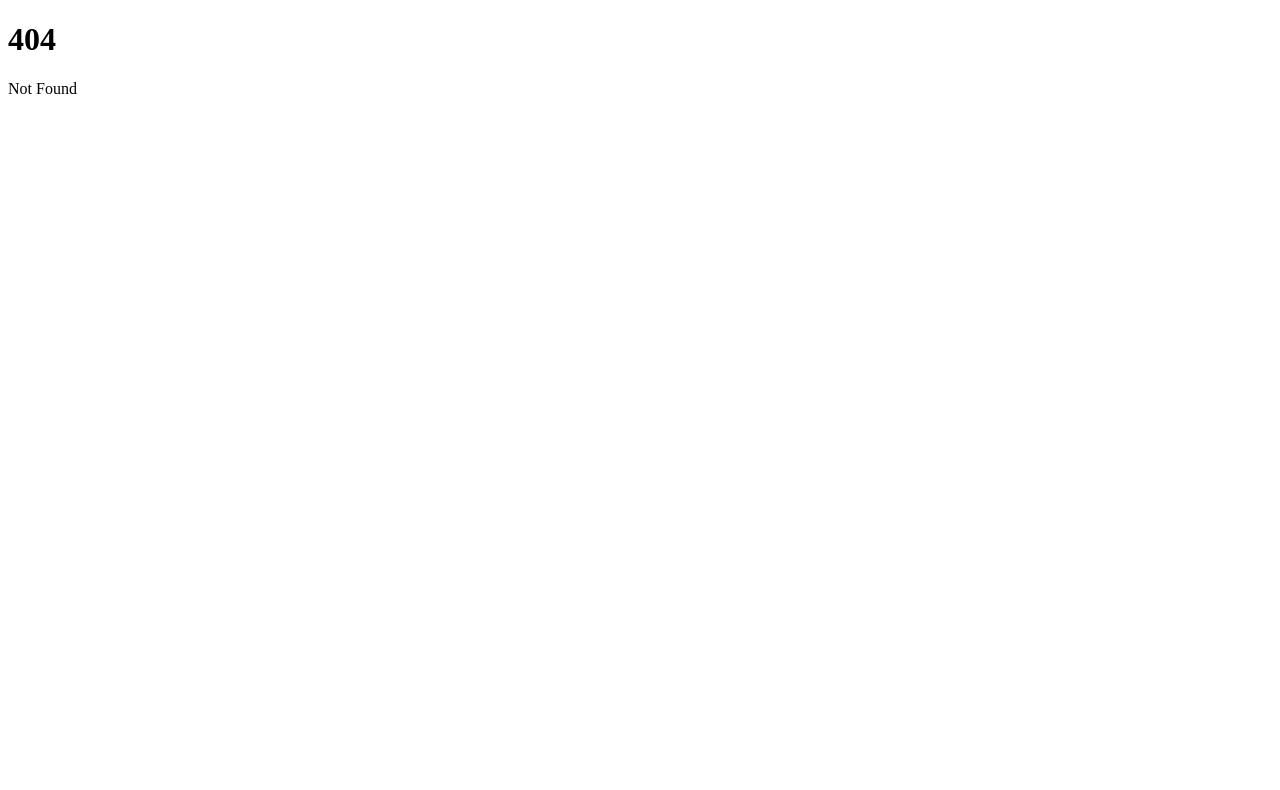
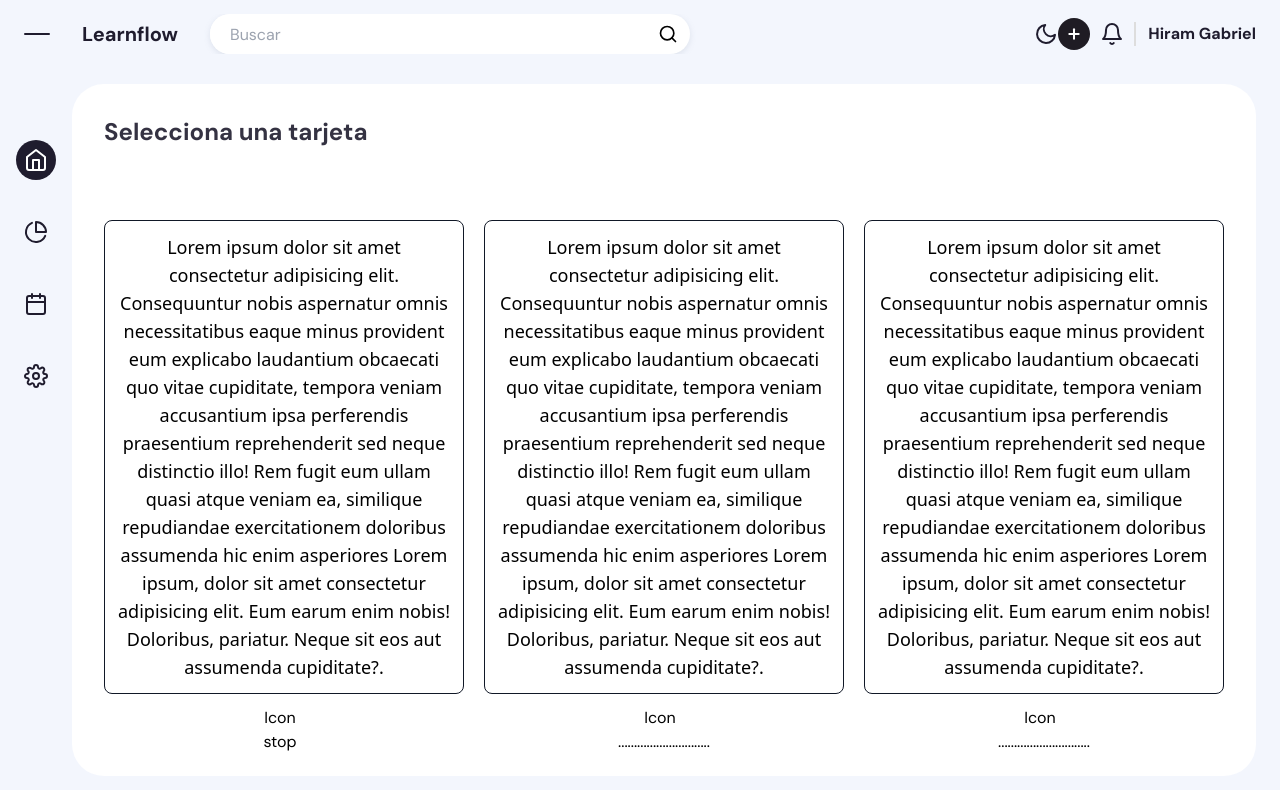
Before and after one commit to hiramgabriel1/learnflow, a SvelteKit app: page /estudiar/flashcards in a window 1280 px wide. Before the commit this address had no page. Shown: the top 790 px of the page. Built offline with nearby package versions, Linux system fonts and the light colour scheme.

Commit message:
add logic with speech

```diff
--- a/package.json
+++ b/package.json
@@ -28,6 +28,8 @@
 	},
 	"type": "module",
 	"dependencies": {
+		"@types/artyom.js": "^1.0.6",
+		"artyom.js": "^1.0.6",
 		"g4f": "^1.2.1",
 		"openai": "^4.0.0",
 		"svelte-french-toast": "^1.2.0"
--- a/src/routes/estudiar/+page.svelte
+++ b/src/routes/estudiar/+page.svelte
@@ -48,7 +48,7 @@
 
       const convertData = await response.json();
 
-      goto("/flashcards");
+      goto("/estudiar/flashcards");
       console.log(convertData);
     } catch (error) {
       console.error("Error al obtener los datos:", error);
--- a/src/routes/flashcards/+page.svelte
+++ b/src/routes/estudiar/flashcards/+page.svelte
@@ -1,22 +1,84 @@
 <script>
-  import "../../app.css";
-  import "../../main.styles.css";
+  import "../../../app.css";
+  import "../../../main.styles.css";
+  import toast, { Toaster } from "svelte-french-toast";
 
+  // @ts-ignore
+  let recognition;
+  let recognizedText = "";
+
+  // @ts-ignore
   let formData = {
     themeFlashcard: "",
-    numberCards: ""
+    numberCards: "",
   };
 
-  const responseGPT = async () => {
+  const saveResponseVoice = async () => {
     try {
-      //
-      // goto()
-      // awaitAI = true
+      // aqui enviar en el body del post la variable recognized text
+      const validateResponseVoiceWithAnswerAI = await fetch("endpoint here", {
+        method: "POST",
+        headers: {
+          "Content-Type": "application/json",
+        },
+
+        body: JSON.stringify(recognizedText),
+      });
+
+      if (validateResponseVoiceWithAnswerAI.ok) {
+        toast.success("pensando...")
+      }
     } catch (error) {
       console.log(error);
     }
   };
+
+  // @ts-ignore
+  const sendResponseVoiceUser = () => {
+    if ("SpeechRecognition" in window || "webkitSpeechRecognition" in window) {
+      // @ts-ignore
+      recognition = new (window.SpeechRecognition ||
+        // @ts-ignore
+        window.webkitSpeechRecognition)();
+
+      recognition.lang = "es-ES"; // Establecer el idioma
+      recognition.interimResults = true; // Obtener resultados provisionales
+
+      recognition.onstart = () => {
+        console.log("Reconocimiento de voz iniciado");
+      };
+
+      // @ts-ignore
+      recognition.onresult = (event) => {
+        recognizedText = Array.from(event.results)
+          .map((result) => result[0].transcript)
+          .join("");
+      };
+
+      // @ts-ignore
+      recognition.onerror = (event) => {
+        console.error("Error de reconocimiento de voz:", event.error);
+      };
+
+      // Iniciar el reconocimiento de voz
+      recognition.start();
+      saveResponseVoice();
+    } else {
+      console.error("El navegador no soporta la Web Speech API");
+    }
+  };
+
+  // @ts-ignore
+  const stopRecognition = () => {
+    // @ts-ignore
+    if (recognition) {
+      // @ts-ignore
+      recognition.stop();
+    }
+  };
 </script>
+
+<Toaster />
 
 <div class="app-container">
   <div class="app-header">
@@ -195,28 +257,63 @@
       </div>
       <br /><br />
 
-      <article class='flex'>
-      <section class='flex flex-col items-center'>
-        <div class='min-h-96 rounded-lg border border-gray-900 max-w-md p-3'>
-          <p class='text-center text-lg font-sans'>Lorem ipsum dolor sit amet consectetur adipisicing elit. Consequuntur nobis aspernatur omnis necessitatibus eaque minus provident eum explicabo laudantium obcaecati quo vitae cupiditate, tempora veniam accusantium ipsa perferendis praesentium reprehenderit sed neque distinctio illo! Rem fugit eum ullam quasi atque veniam ea, similique repudiandae exercitationem doloribus assumenda hic enim asperiores Lorem ipsum, dolor sit amet consectetur adipisicing elit. Eum earum enim nobis! Doloribus, pariatur. Neque sit eos aut assumenda cupiditate?.</p>
+      <article class="flex">
+        <section class="flex flex-col items-center">
+          <div class="min-h-96 rounded-lg border border-gray-900 max-w-md p-3">
+            <p class="text-center text-lg font-sans">
+              Lorem ipsum dolor sit amet consectetur adipisicing elit.
+              Consequuntur nobis aspernatur omnis necessitatibus eaque minus
+              provident eum explicabo laudantium obcaecati quo vitae cupiditate,
+              tempora veniam accusantium ipsa perferendis praesentium
+              reprehenderit sed neque distinctio illo! Rem fugit eum ullam quasi
+              atque veniam ea, similique repudiandae exercitationem doloribus
+              assumenda hic enim asperiores Lorem ipsum, dolor sit amet
+              consectetur adipisicing elit. Eum earum enim nobis! Doloribus,
+              pariatur. Neque sit eos aut assumenda cupiditate?.
+            </p>
+          </div>
+          <div class="flex flex-col items-center mt-3">
+            <button on:click={sendResponseVoiceUser} class="mr-2">Icon</button>
+            <button on:click={stopRecognition} class="mr-2">stop</button>
+            <div>
+              {#if recognizedText}
+                <p>Texto reconocido: {recognizedText}</p>
+              {/if}
+            </div>
+          </div>
+        </section>
+        <section class="flex mx-5 flex-col items-center">
+          <div class="min-h-96 rounded-lg border border-gray-900 max-w-md p-3">
+            <p class="text-center text-lg font-sans">
+              Lorem ipsum dolor sit amet consectetur adipisicing elit.
+              Consequuntur nobis aspernatur omnis necessitatibus eaque minus
+              provident eum explicabo laudantium obcaecati quo vitae cupiditate,
+              tempora veniam accusantium ipsa perferendis praesentium
+              reprehenderit sed neque distinctio illo! Rem fugit eum ullam quasi
+              atque veniam ea, similique repudiandae exercitationem doloribus
+              assumenda hic enim asperiores Lorem ipsum, dolor sit amet
+              consectetur adipisicing elit. Eum earum enim nobis! Doloribus,
+              pariatur. Neque sit eos aut assumenda cupiditate?.
+            </p>
           </div>
           <div class="flex flex-col items-center mt-3">
             <div class="mr-2">Icon</div>
             <div>.............................</div>
           </div>
         </section>
-      <section class='flex mx-5 flex-col items-center'>
-        <div class='min-h-96 rounded-lg border border-gray-900 max-w-md p-3'>
-          <p class='text-center text-lg font-sans'>Lorem ipsum dolor sit amet consectetur adipisicing elit. Consequuntur nobis aspernatur omnis necessitatibus eaque minus provident eum explicabo laudantium obcaecati quo vitae cupiditate, tempora veniam accusantium ipsa perferendis praesentium reprehenderit sed neque distinctio illo! Rem fugit eum ullam quasi atque veniam ea, similique repudiandae exercitationem doloribus assumenda hic enim asperiores Lorem ipsum, dolor sit amet consectetur adipisicing elit. Eum earum enim nobis! Doloribus, pariatur. Neque sit eos aut assumenda cupiditate?.</p>
-        </div>
-        <div class="flex flex-col items-center mt-3">
-          <div class="mr-2">Icon</div>
-          <div>.............................</div>
-        </div>
-      </section>
-      <section class='flex flex-col items-center'>
-        <div class='min-h-96 rounded-lg border border-gray-900 max-w-md p-3'>
-          <p class='text-center text-lg font-sans'>Lorem ipsum dolor sit amet consectetur adipisicing elit. Consequuntur nobis aspernatur omnis necessitatibus eaque minus provident eum explicabo laudantium obcaecati quo vitae cupiditate, tempora veniam accusantium ipsa perferendis praesentium reprehenderit sed neque distinctio illo! Rem fugit eum ullam quasi atque veniam ea, similique repudiandae exercitationem doloribus assumenda hic enim asperiores Lorem ipsum, dolor sit amet consectetur adipisicing elit. Eum earum enim nobis! Doloribus, pariatur. Neque sit eos aut assumenda cupiditate?.</p>
+        <section class="flex flex-col items-center">
+          <div class="min-h-96 rounded-lg border border-gray-900 max-w-md p-3">
+            <p class="text-center text-lg font-sans">
+              Lorem ipsum dolor sit amet consectetur adipisicing elit.
+              Consequuntur nobis aspernatur omnis necessitatibus eaque minus
+              provident eum explicabo laudantium obcaecati quo vitae cupiditate,
+              tempora veniam accusantium ipsa perferendis praesentium
+              reprehenderit sed neque distinctio illo! Rem fugit eum ullam quasi
+              atque veniam ea, similique repudiandae exercitationem doloribus
+              assumenda hic enim asperiores Lorem ipsum, dolor sit amet
+              consectetur adipisicing elit. Eum earum enim nobis! Doloribus,
+              pariatur. Neque sit eos aut assumenda cupiditate?.
+            </p>
           </div>
           <div class="flex flex-col items-center mt-3">
             <div class="mr-2">Icon</div>
```
Also changed, not shown: src/routes/email/forgot-password/new-password/+page.svelte (added), 1 other file (tests, documents, lock files or other folders). Lines whose indentation alone changed are shown as unchanged.
